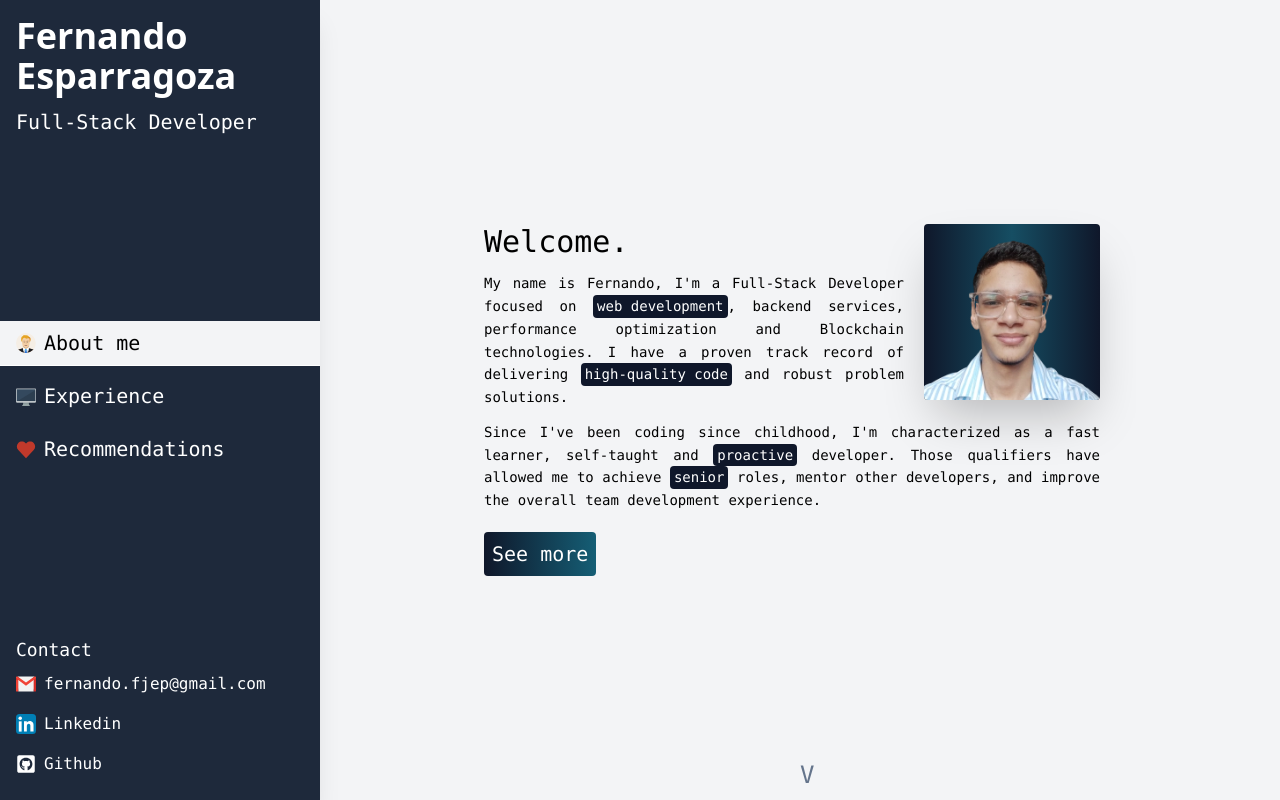
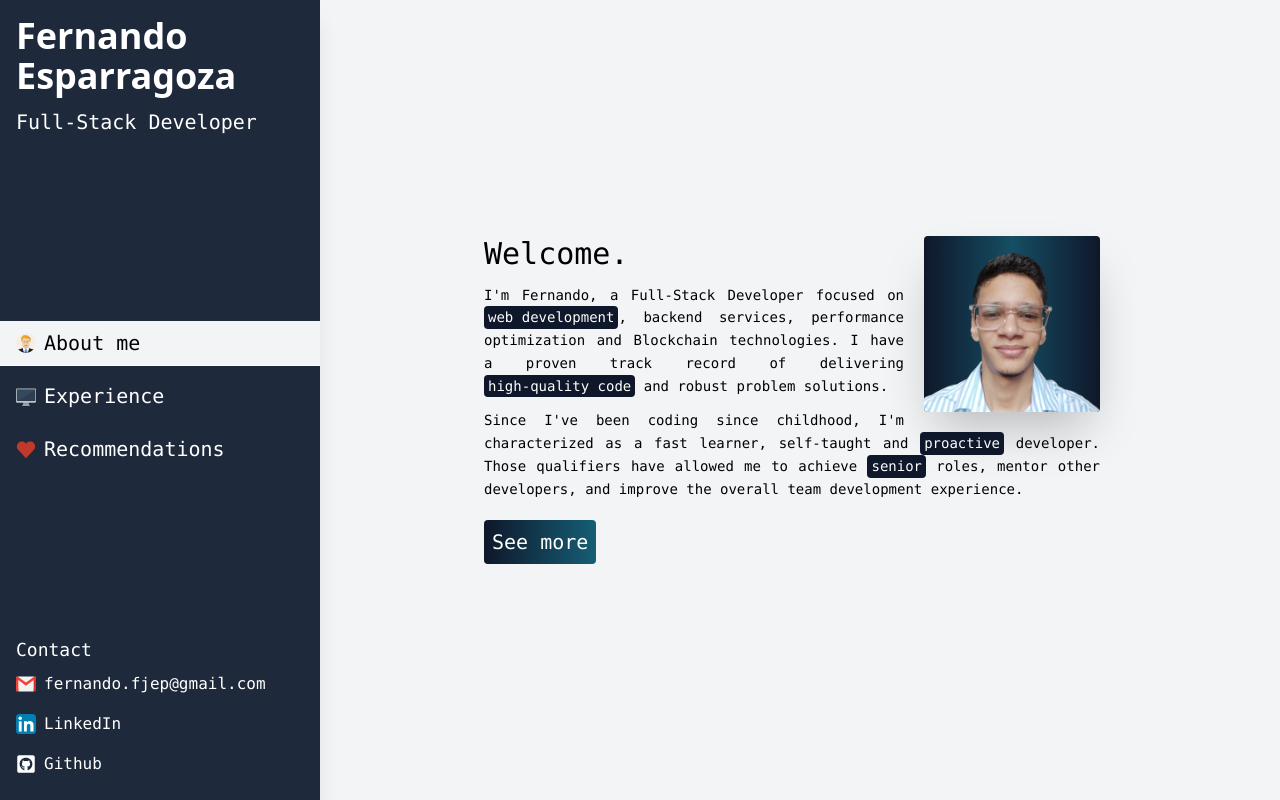
Before and after one commit to ferjep/ferjep.github.io, a Vue app: page / in a window 1280 px wide. Built offline with nearby package versions, Linux system fonts and the light colour scheme.

Commit message:
Small fixes on texts

```diff
--- a/src/components/AboutView.vue
+++ b/src/components/AboutView.vue
@@ -25,7 +25,7 @@ const handleSeeMore = () => {
                     </div>
                     <h1 class="text-3xl mb-3">Welcome.</h1>
                     <p class="text-sm mb-3 leading-relaxed text-justify">
-                        My name is Fernando, I'm a Full-Stack Developer focused on <BgText>web development</BgText>, backend services, performance optimization and Blockchain technologies.
+                        I'm Fernando, a Full-Stack Developer focused on <BgText>web development</BgText>, backend services, performance optimization and Blockchain technologies.
                         I have a proven track record of delivering <BgText>high-quality code</BgText> and robust problem solutions.
                     </p>
                     <p class="text-sm mb-5 leading-relaxed text-justify">
--- a/src/components/ExperienceView.vue
+++ b/src/components/ExperienceView.vue
@@ -36,7 +36,7 @@ const props = defineProps({id: String })
                                 · Full-time
                             </p>
                             <p class="text-base text-xs mb-1">
-                                Feb 2021 · Jun 2021
+                                Feb 2021 · Present
                             </p>
                             <p class="text-base text-xs mb-1">
                                 Belize · Remote
--- a/src/components/SectionView.vue
+++ b/src/components/SectionView.vue
@@ -2,26 +2,12 @@
 const props = defineProps({
     id: String
 })
-
-const arrowDownClass = `
-    after:content-['']
-    sm:after:content-['V']
-    last:after:content-['']
-    after:absolute
-    after:text-slate-500
-    after:text-2xl
-    after:left-1/2
-    after:bottom-2
-    after:animate-bounce
-`
-
 </script>
 
 <template>
     <div
         :id="props.id"
         class="mx-auto relative min-h-screen sm:min-h-0 sm:h-screen lg:overflow-y-hidden text-2xl snap-start p-5 w-full max-w-2xl"
-        :class="arrowDownClass"
     >
         <slot></slot>
     </div>
--- a/src/components/SideBar.vue
+++ b/src/components/SideBar.vue
@@ -62,7 +62,7 @@ const toggleMenu = () => {
                     />
                     <ContactLink
                         href="https://www.linkedin.com/in/ferjep/"
-                        text="Linkedin"
+                        text="LinkedIn"
                         :icon="LinkedinIcon"
                     />
                     <ContactLink
```
